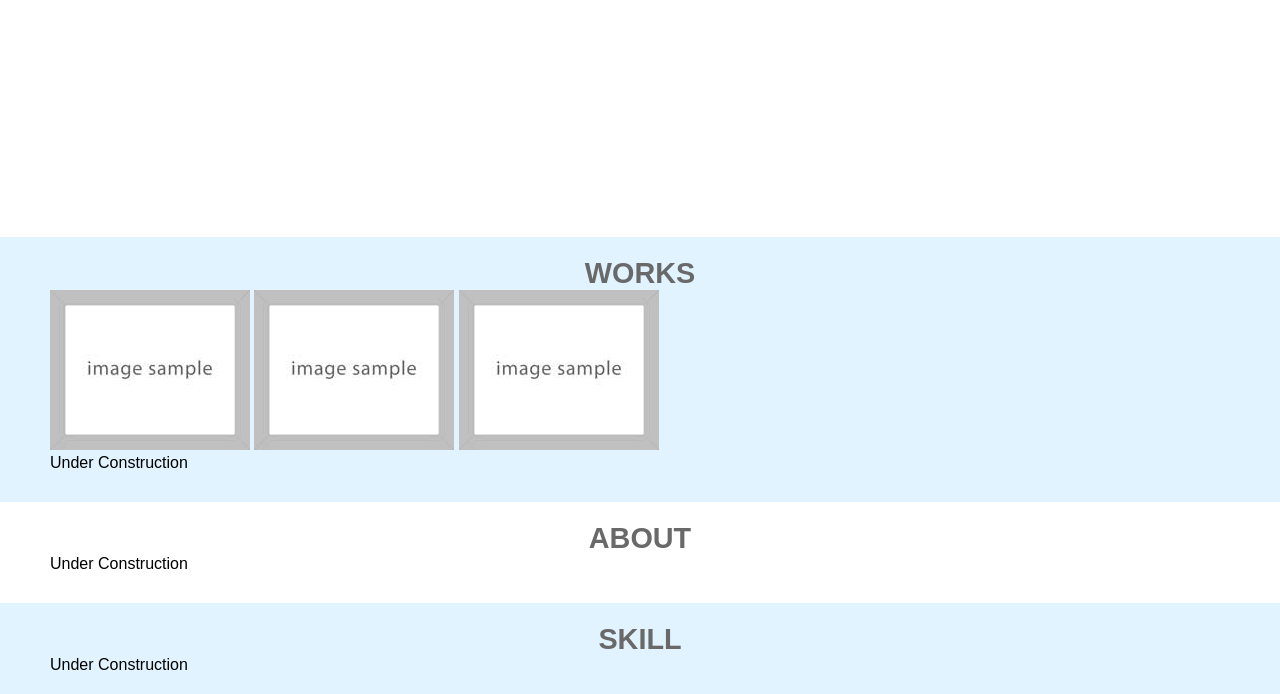
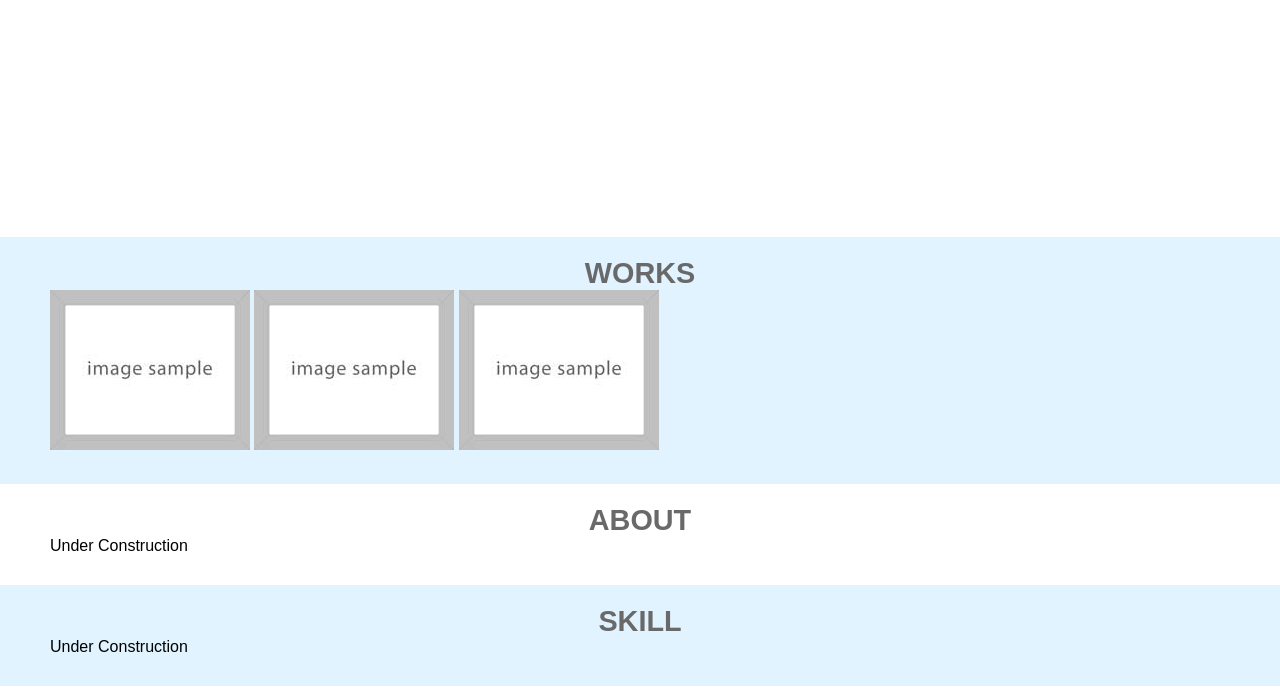
Before and after one commit to Ami-Kimura/portfolio, a plain HTML site: page index.html in a window 1280 px wide. Shown: the part 403-1097 px from the top of the page. Drawn offline with Linux system fonts and the light colour scheme.

Commit message:
Update index.html

```diff
--- a/index.html
+++ b/index.html
@@ -77,7 +77,6 @@
               <img src="images/03.jpg" >
             </a>
 
-            <p>Under Construction</p>
           </section>
         </div> <!-- flex-works -->
 
```
